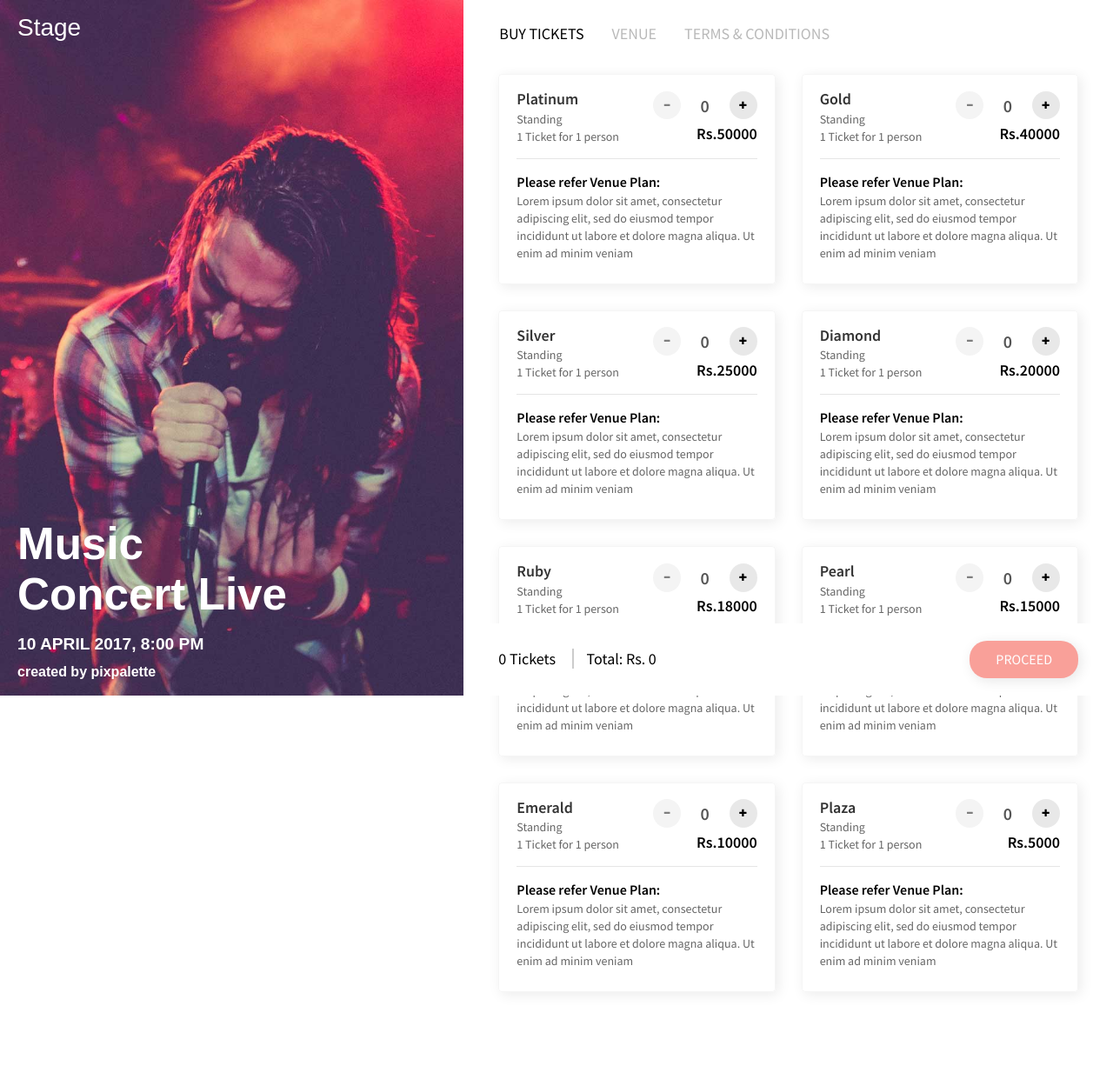
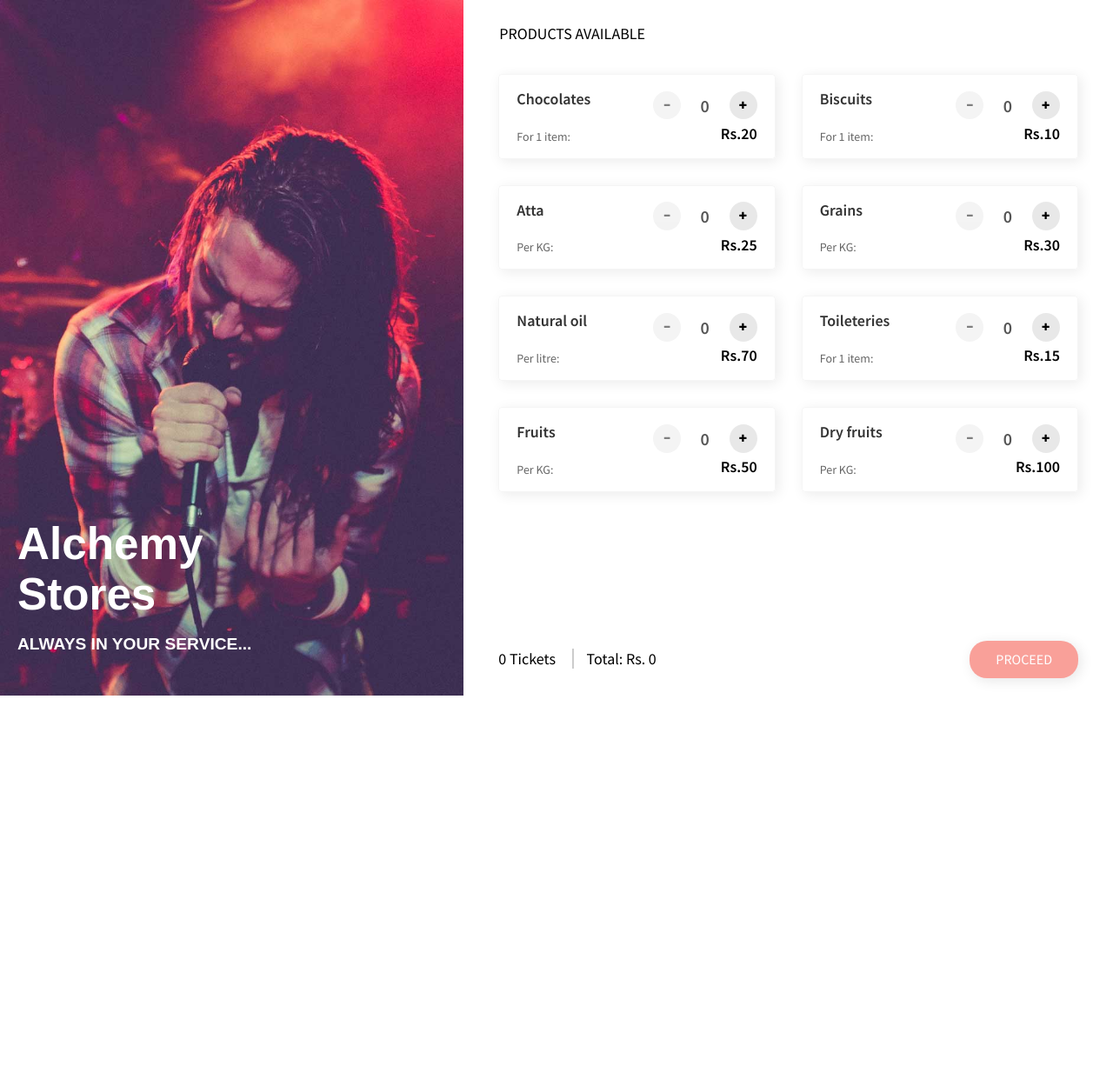
Before and after one commit to aditya6jvas/hackathonapp, a Django app: page / in a window 1280 px wide. Shown: the whole page at 87% size. After the commit the page ends 800 px from the top, so only its background shows below. Run offline with Django 3.2, Linux system fonts and the light colour scheme; some libraries are stand-ins or nearby versions; some web fonts are replaced.

Commit message:
Text edited

```diff
--- a/happ/webapp/templates/index.html
+++ b/happ/webapp/templates/index.html
@@ -36,14 +36,14 @@ Created by pixpalette.com - online design magazine -->
         	<div class="col-sm-5 left-wrapper">
             	<div class="event-banner-wrapper">
                 	<div class="logo">
-                        <h1>Stage</h1>
+                        <!--<h1>Stage</h1>-->
                     </div>
 
                 	<h2>
-                    Music<br>Concert Live
-                    <span>10 April 2017, 8:00 PM</span>
+                    Alchemy<br>Stores
+                    <span>Always in your service...</span>
                     </h2>
-                    <p>created by <a href="http://www.pixpalette.com" target="_blank">pixpalette</a></p>
+                   <!-- <p>created by <a href="http://www.pixpalette.com" target="_blank">pixpalette</a></p>-->
                 </div>
             </div>
             <div class="col-sm-7 right-wrapper">
@@ -53,11 +53,11 @@ Created by pixpalette.com - online design magazine -->
 
                   <!-- Nav tabs -->
                   <ul class="nav nav-tabs" role="tablist">
-                    <li role="presentation" class="active"><a href="#buyTicket" aria-controls="buyTicket" role="tab" data-toggle="tab">Buy Tickets</a></li>
-                    <li role="presentation"><a href="#venue" aria-controls="venue" role="tab" data-toggle="tab">Venue</a></li>
+                    <li role="presentation" class="active"><a href="#buyTicket" aria-controls="buyTicket" role="tab" data-toggle="tab">Products available</a></li>
+                    <!--<li role="presentation"><a href="#venue" aria-controls="venue" role="tab" data-toggle="tab">Venue</a></li>
 
 
-                    <li role="presentation"><a href="#termCondition" aria-controls="termCondition" role="tab" data-toggle="tab">Terms & Conditions</a></li>
+                    <li role="presentation"><a href="#termCondition" aria-controls="termCondition" role="tab" data-toggle="tab">Terms & Conditions</a></li>-->
                   </ul>
 
                   <!-- Tab panes -->
@@ -65,15 +65,15 @@ Created by pixpalette.com - online design magazine -->
                     <div role="tabpanel" class="tab-pane fade in active" id="buyTicket">
                     	<div class="row">
                         	<div class="col-md-6">
-                            	<div class="ticketBox" data-ticket-price="50000">
+                            	<div class="ticketBox" data-ticket-price="20">
                                 	<div class="inactiveStatus"></div>
 
                                     <div class="row">
  			                       	<div class="col-xs-6">
             							<div class="ticket-name">
-                                        	Platinum
-                                            <span>Standing<br>
-                                        	1 Ticket for 1 person</span>
+                                        	Chocolates
+                                            <span><br>
+                                        	For 1 item:</span>
                                         </div>
             						</div>
 
@@ -94,27 +94,27 @@ Created by pixpalette.com - online design magazine -->
                                                   </span>
                                                 </div>
                                             </div>
-                                            <p class="price">Rs.50000</p>
+                                            <p class="price">Rs.20</p>
                                         </div>
             						</div>
                                     </div>
 
-
+                                  <!--
                                     <div class="ticket-description">
                                     	<p><strong>Please refer Venue Plan:</strong><br>Lorem ipsum dolor sit amet, consectetur adipiscing elit, sed do eiusmod tempor incididunt ut labore et dolore magna aliqua. Ut enim ad minim veniam</p>
                                     </div>
-
+                                    -->
                                 </div>
                             </div>
                             <div class="col-md-6">
-                            	<div class="ticketBox" data-ticket-price="40000">
+                            	<div class="ticketBox" data-ticket-price="10">
                                 	<div class="inactiveStatus"></div>
 
                                     <div class="row">
  			                       	<div class="col-xs-6">
-            							<div class="ticket-name">Gold<span>
-                                        Standing<br>
-                                        1 Ticket for 1 person</span></div>
+            							<div class="ticket-name">Biscuits<span>
+                                        <br>
+                                        For 1 item:</span></div>
             						</div>
 
                                     <div class="col-xs-6">
@@ -135,27 +135,27 @@ Created by pixpalette.com - online design magazine -->
                                                 </div>
 
                                             </div>
-                                            <p class="price">Rs.40000</p>
+                                            <p class="price">Rs.10</p>
                                         </div>
             						</div>
                                     </div>
 
-
+                                    <!--
                                     <div class="ticket-description">
                                     	<p><strong>Please refer Venue Plan:</strong><br>Lorem ipsum dolor sit amet, consectetur adipiscing elit, sed do eiusmod tempor incididunt ut labore et dolore magna aliqua. Ut enim ad minim veniam</p>
                                     </div>
-
+                                     -->
                                 </div>
                             </div>
                             <div class="col-md-6">
-                            	<div class="ticketBox" data-ticket-price="25000">
+                            	<div class="ticketBox" data-ticket-price="25">
                                 	<div class="inactiveStatus"></div>
 
                                     <div class="row">
  			                       	<div class="col-xs-6">
-            							<div class="ticket-name">Silver <span>
-                                        Standing<br>
-                                        1 Ticket for 1 person</span></div>
+            							<div class="ticket-name">Atta <span>
+                                        <br>
+                                        Per KG:</span></div>
             						</div>
 
                                     <div class="col-xs-6">
@@ -176,27 +176,27 @@ Created by pixpalette.com - online design magazine -->
                                                 </div>
 
                                             </div>
-                                            <p class="price">Rs.25000</p>
+                                            <p class="price">Rs.25</p>
                                         </div>
             						</div>
                                     </div>
 
-
+                                    <!--
                                     <div class="ticket-description">
                                     	<p><strong>Please refer Venue Plan:</strong><br>Lorem ipsum dolor sit amet, consectetur adipiscing elit, sed do eiusmod tempor incididunt ut labore et dolore magna aliqua. Ut enim ad minim veniam</p>
                                     </div>
-
+                                       -->
                                 </div>
                             </div>
                             <div class="col-md-6">
-                            	<div class="ticketBox" data-ticket-price="20000">
+                            	<div class="ticketBox" data-ticket-price="30">
                                 	<div class="inactiveStatus"></div>
 
                                     <div class="row">
  			                       	<div class="col-xs-6">
-            							<div class="ticket-name">Diamond<span>
-                                        Standing<br>
-                                        1 Ticket for 1 person</span></div>
+            							<div class="ticket-name">Grains<span>
+                                        <br>
+                                        Per KG:</span></div>
             						</div>
 
                                     <div class="col-xs-6">
@@ -217,27 +217,27 @@ Created by pixpalette.com - online design magazine -->
                                                 </div>
 
                                             </div>
-                                            <p class="price">Rs.20000</p>
+                                            <p class="price">Rs.30</p>
                                         </div>
             						</div>
                                     </div>
-
+                                	<!--
 
                                     <div class="ticket-description">
                                     	<p><strong>Please refer Venue Plan:</strong><br>Lorem ipsum dolor sit amet, consectetur adipiscing elit, sed do eiusmod tempor incididunt ut labore et dolore magna aliqua. Ut enim ad minim veniam</p>
                                     </div>
-
+                                        -->
                                 </div>
                             </div>
                             <div class="col-md-6">
-                            	<div class="ticketBox" data-ticket-price="18000">
+                            	<div class="ticketBox" data-ticket-price="70">
                                 	<div class="inactiveStatus"></div>
 
                                     <div class="row">
  			                       	<div class="col-xs-6">
-            							<div class="ticket-name">Ruby<span>
-                                        Standing<br>
-                                        1 Ticket for 1 person</span></div>
+            							<div class="ticket-name">Natural oil<span>
+                                        <br>
+                                        Per litre:</span></div>
             						</div>
 
                                     <div class="col-xs-6">
@@ -258,27 +258,27 @@ Created by pixpalette.com - online design magazine -->
                                                 </div>
 
                                             </div>
-                                            <p class="price">Rs.18000</p>
+                                            <p class="price">Rs.70</p>
                                         </div>
             						</div>
                                     </div>
 
-
+                                    <!--
                                     <div class="ticket-description">
                                     	<p><strong>Please refer Venue Plan:</strong><br>Lorem ipsum dolor sit amet, consectetur adipiscing elit, sed do eiusmod tempor incididunt ut labore et dolore magna aliqua. Ut enim ad minim veniam</p>
                                     </div>
-
+                                        -->
                                 </div>
                             </div>
                             <div class="col-md-6">
-                            	<div class="ticketBox" data-ticket-price="15000">
+                            	<div class="ticketBox" data-ticket-price="15">
                                 	<div class="inactiveStatus"></div>
 
                                     <div class="row">
  			                       	<div class="col-xs-6">
-            							<div class="ticket-name">Pearl<span>
-                                        Standing<br>
-                                        1 Ticket for 1 person</span></div>
+            							<div class="ticket-name">Toileteries<span>
+                                        <br>
+                                        For 1 item:</span></div>
             						</div>
 
                                     <div class="col-xs-6">
@@ -299,27 +299,27 @@ Created by pixpalette.com - online design magazine -->
                                                 </div>
 
                                             </div>
-                                            <p class="price">Rs.15000</p>
+                                            <p class="price">Rs.15</p>
                                         </div>
             						</div>
                                     </div>
 
-
+                                    <!--
                                     <div class="ticket-description">
                                     	<p><strong>Please refer Venue Plan:</strong><br>Lorem ipsum dolor sit amet, consectetur adipiscing elit, sed do eiusmod tempor incididunt ut labore et dolore magna aliqua. Ut enim ad minim veniam</p>
                                     </div>
-
+                                         -->
                                 </div>
                             </div>
                             <div class="col-md-6">
-                            	<div class="ticketBox" data-ticket-price="10000">
+                            	<div class="ticketBox" data-ticket-price="50">
                                 	<div class="inactiveStatus"></div>
 
                                     <div class="row">
  			                       	<div class="col-xs-6">
-            							<div class="ticket-name">Emerald<span>
-                                        Standing<br>
-                                        1 Ticket for 1 person</div>
+            							<div class="ticket-name">Fruits<span>
+                                        <br>
+                                            Per KG:</span></div>
             						</div>
 
                                     <div class="col-xs-6">
@@ -340,27 +340,27 @@ Created by pixpalette.com - online design magazine -->
                                                 </div>
 
                                             </div>
-                                            <p class="price">Rs.10000</p>
+                                            <p class="price">Rs.50</p>
                                         </div>
             						</div>
                                     </div>
-
+                                	<!--
 
                                     <div class="ticket-description">
                                     	<p><strong>Please refer Venue Plan:</strong><br>Lorem ipsum dolor sit amet, consectetur adipiscing elit, sed do eiusmod tempor incididunt ut labore et dolore magna aliqua. Ut enim ad minim veniam</p>
                                     </div>
-
+                                        -->
                                 </div>
                             </div>
                             <div class="col-md-6">
-                            	<div class="ticketBox" data-ticket-price="5000">
+                            	<div class="ticketBox" data-ticket-price="100">
                                 	<div class="inactiveStatus"></div>
 
                                     <div class="row">
  			                       	<div class="col-xs-6">
-            							<div class="ticket-name">Plaza<span>
-                                        Standing<br>
-                                        1 Ticket for 1 person</span></div>
+            							<div class="ticket-name">Dry fruits<span>
+                                        <br>
+                                        Per KG:</span></div>
             						</div>
 
                                     <div class="col-xs-6">
@@ -381,16 +381,16 @@ Created by pixpalette.com - online design magazine -->
                                                 </div>
 
                                             </div>
-                                            <p class="price">Rs.5000</p>
+                                            <p class="price">Rs.100</p>
                                         </div>
             						</div>
                                     </div>
 
-
+                                    <!--
                                     <div class="ticket-description">
                                     	<p><strong>Please refer Venue Plan:</strong><br>Lorem ipsum dolor sit amet, consectetur adipiscing elit, sed do eiusmod tempor incididunt ut labore et dolore magna aliqua. Ut enim ad minim veniam</p>
                                     </div>
-
+                                        -->
                                 </div>
                             </div>
                         </div>
```
